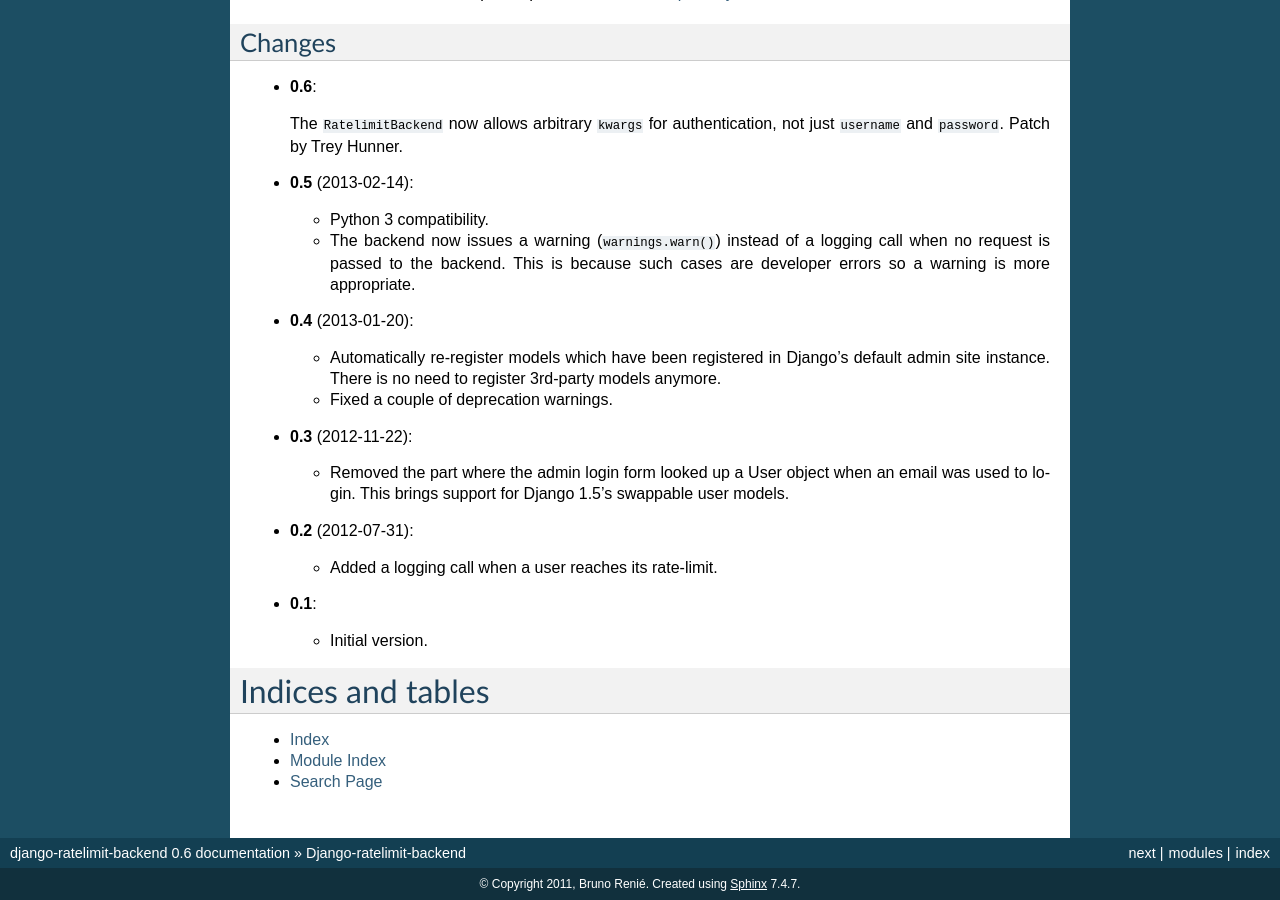
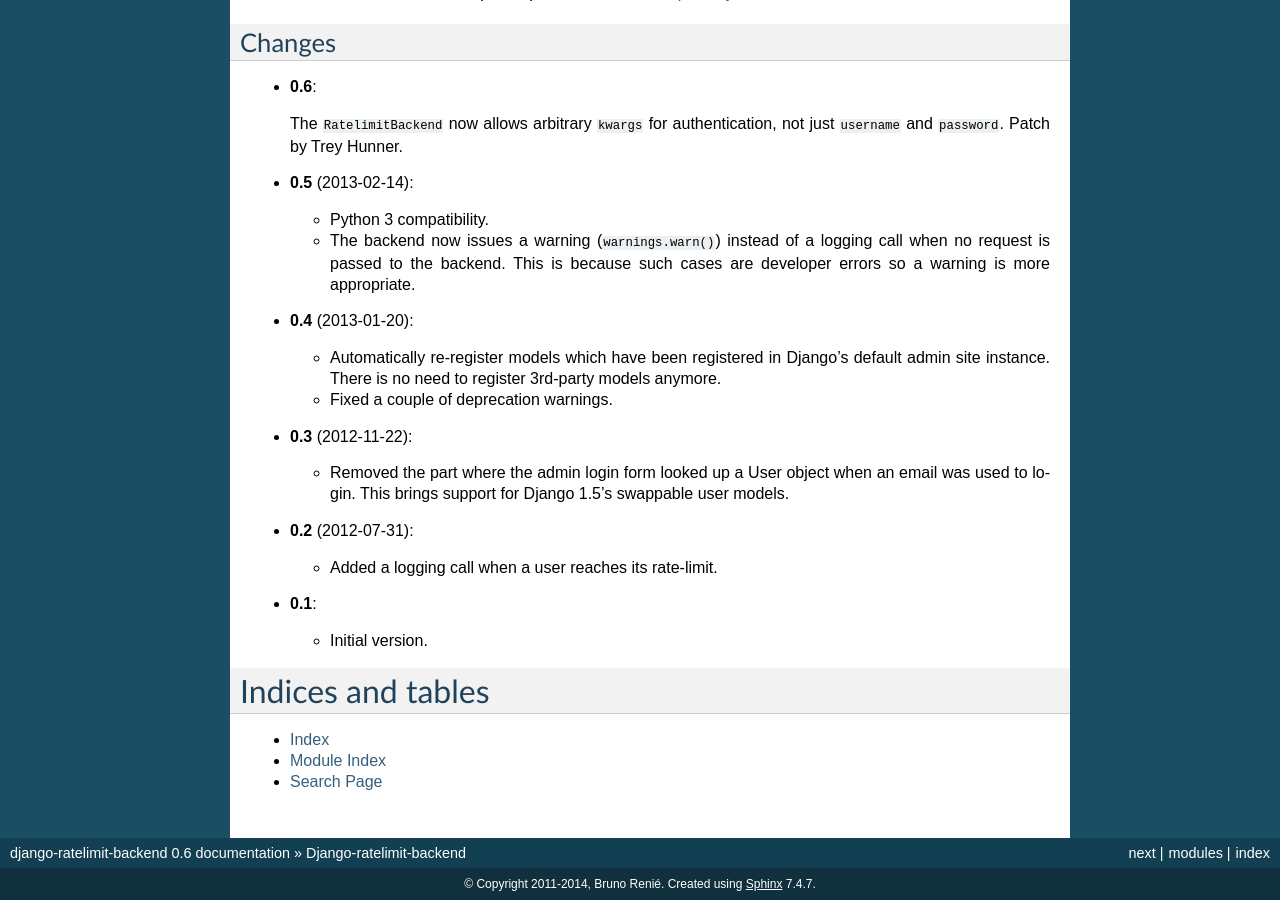
Before and after one commit to brutasse/django-ratelimit-backend, a Sphinx documentation site: the page built from docs/index.rst, in a window 1280 px wide and 900 px high, scrolled down 584 px. Built offline with Sphinx 7.4.7, drawn with Linux system fonts in a browser that asks for light colours; part of the change alters nothing that is shown.

```diff
--- a/docs/conf.py
+++ b/docs/conf.py
@@ -11,7 +11,7 @@
 # All configuration values have a default; values that are commented out
 # serve to show the default.
 
-import sys, os
+import datetime
 
 # If extensions (or modules to document with autodoc) are in another directory,
 # add these directories to sys.path here. If the directory is relative to the
@@ -41,7 +41,7 @@ master_doc = 'index'
 
 # General information about the project.
 project = u'django-ratelimit-backend'
-copyright = u'2011, Bruno Renié'
+copyright = u'2011-{0}, Bruno Renié'.format(datetime.datetime.today().year)
 
 # The version info for the project you're documenting, acts as replacement for
 # |version| and |release|, also used in various other places throughout the
```
